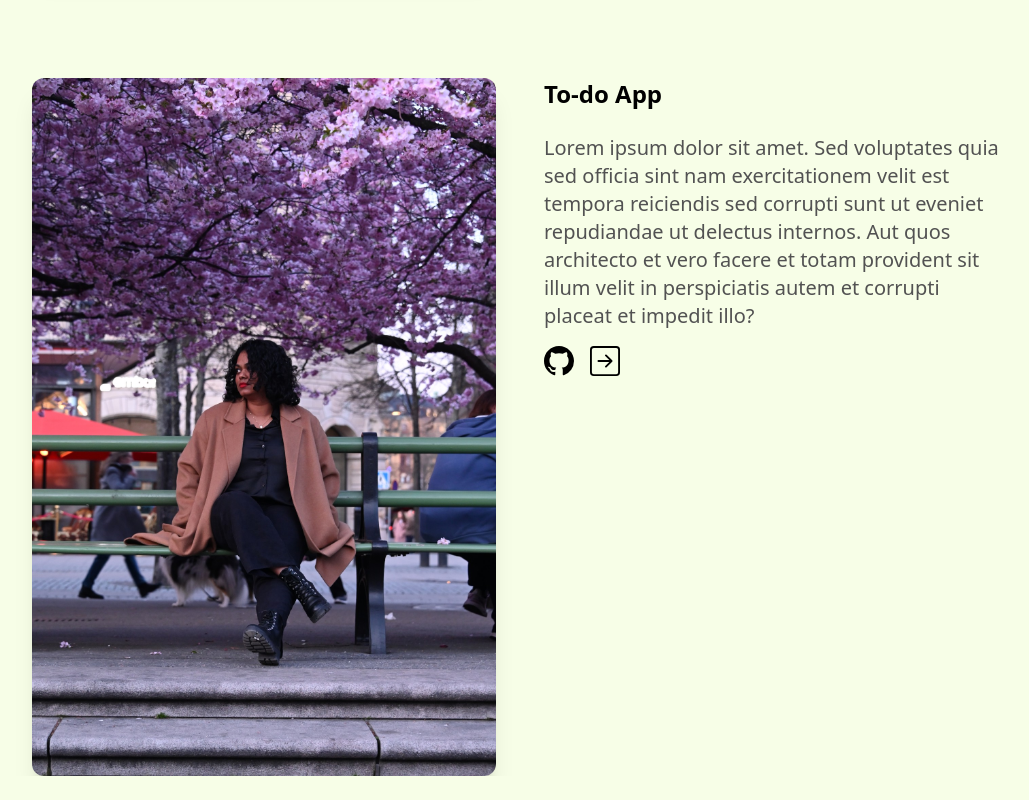
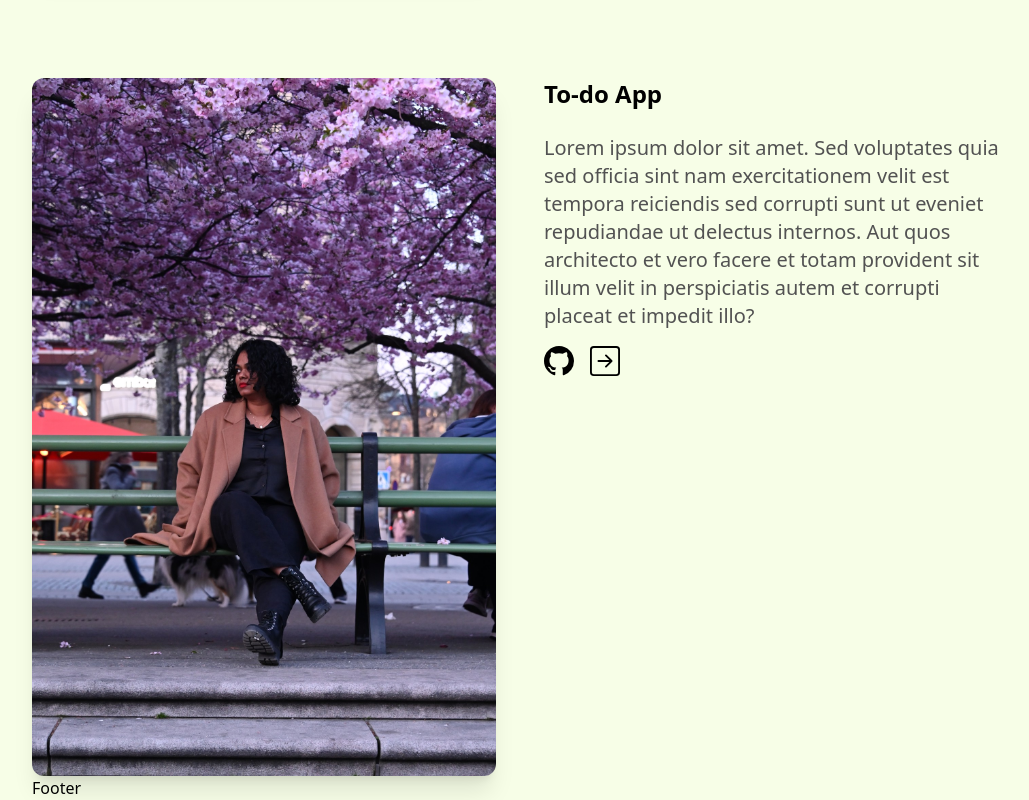
Before and after one commit to SammaniAri/personal-website, a Next.js app: page / in a window 1280 px wide. Shown: the part 3516-4316 px from the top of the page, without its empty margins (120-1149 px from the left). Before the commit the page ends 4292 px from the top, so only its background shows below. Built offline with nearby package versions, Linux system fonts and the light colour scheme.

Commit message:
Added footer section

```diff
--- a/app/page.tsx
+++ b/app/page.tsx
@@ -3,6 +3,7 @@
 "use client";
 import HeroSection from "@/components/HeroSection";
 import AboutSection from "@/components/AboutSection";
+import Footer from "@/components/Footer";
 import ProjectSection from "@/components/ProjectSection";
 export default function Home() {
 	return (
@@ -10,6 +11,7 @@
 			<HeroSection />
 			<AboutSection />
 			<ProjectSection />
+			<Footer />
 		</main>
 	);
 }
--- /dev/null
+++ b/components/Footer.tsx
@@ -0,0 +1,10 @@
+/** @format */
+
+"use strict";
+import React from "react";
+
+const Footer = () => {
+	return <div>Footer</div>;
+};
+
+export default Footer;
```
